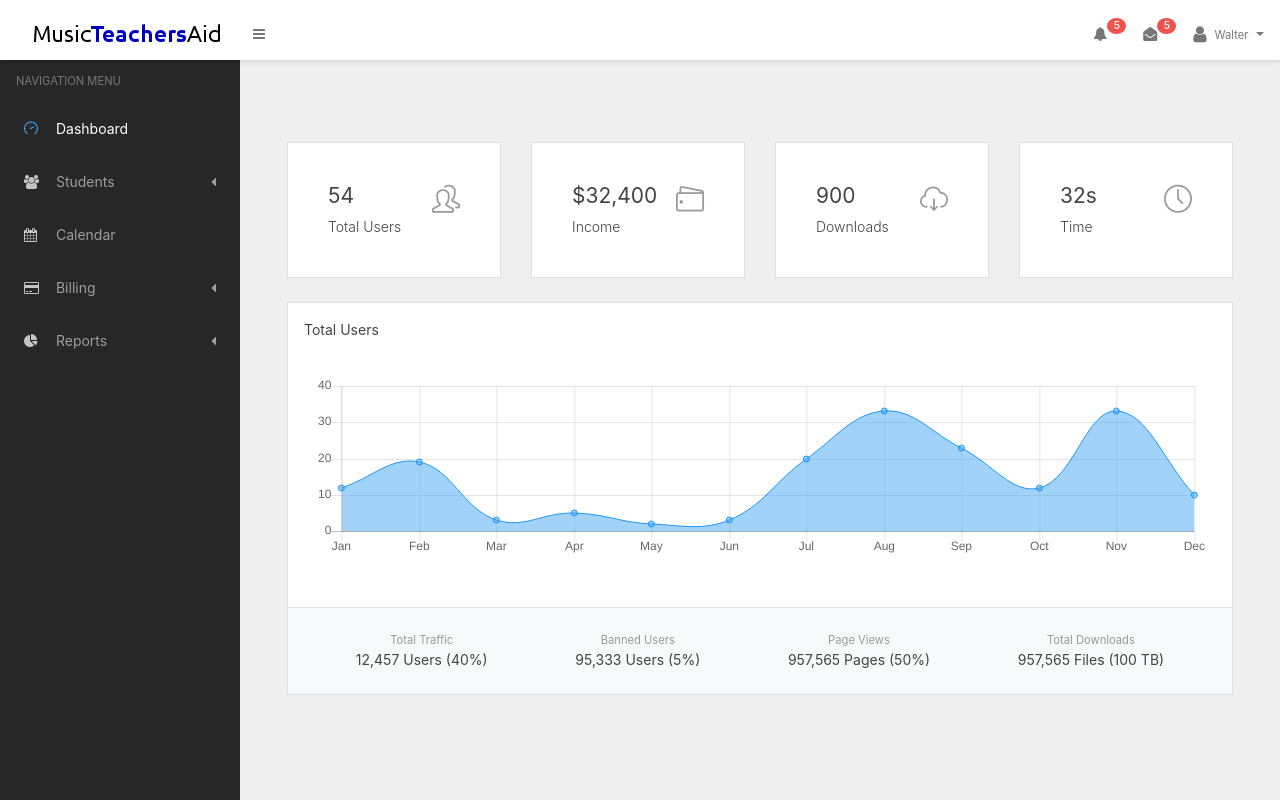
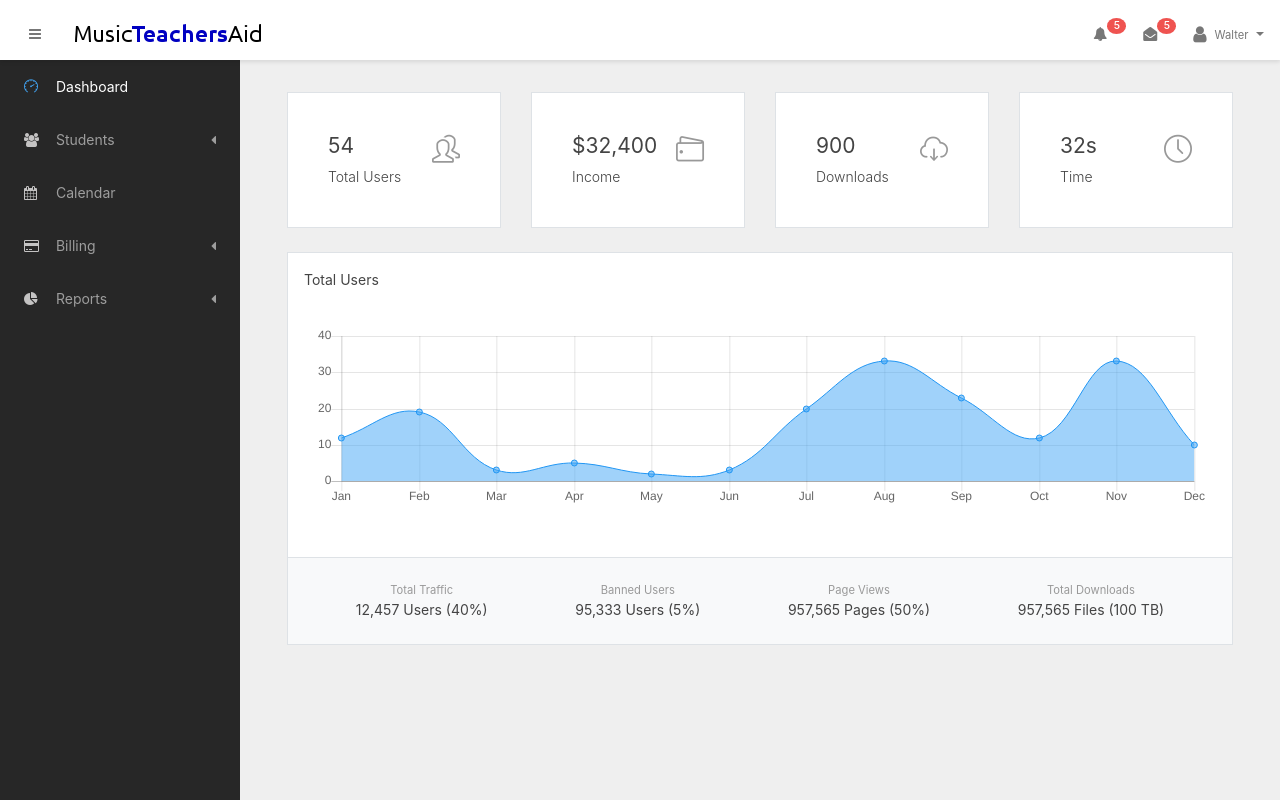
Before and after one commit to waltprorok/mta_v4, a Django app: page /account/ in a window 1280 px wide. Run offline with Django 3.2, Linux system fonts and the light colour scheme; a user stored in the database is signed in; parts of the project's set-up code (start-up, migrations or seed data) failed here and were passed over; some libraries are stand-ins or nearby versions.

Commit message:
corrected main div issue on dashboard

```diff
--- a/templates/base-dashboard.html
+++ b/templates/base-dashboard.html
@@ -15,7 +15,8 @@
 
     <!-- Stylesheets -->
     <link rel="stylesheet" type="text/css" href="{% static 'cal/css/styles.css' %}">
-    <link rel="stylesheet" type="text/css" href="{% static 'webapp/vendor/simple-line-icons/css/simple-line-icons.css' %}">
+    <link rel="stylesheet" type="text/css"
+          href="{% static 'webapp/vendor/simple-line-icons/css/simple-line-icons.css' %}">
     <link rel="stylesheet" type="text/css" href="{% static 'webapp/vendor/font-awesome/css/font-awesome.min.css' %}">
     <link rel="stylesheet" type="text/css" href="{% static 'webapp/css/styles.css' %}">
 
@@ -30,12 +31,12 @@
             <i class="fa fa-bars"></i>
         </a>
 
+        <a href="#" class="btn btn-link sidebar-toggle d-md-down-none">
+            <i class="fa fa-bars"></i>
+        </a>
+
         <a class="navbar-brand" href="{% url 'dashboard' %}">
             <img src="{% static 'webapp/imgs/logo-mta.png' %}" alt="logo">
-        </a>
-
-        <a href="#" class="btn btn-link sidebar-toggle d-md-down-none">
-            <i class="fa fa-bars"></i>
         </a>
 
         <ul class="navbar-nav ml-auto">
@@ -86,7 +87,7 @@
         <div class="sidebar">
             <nav class="sidebar-nav">
                 <ul class="nav">
-                    <li class="nav-title">Navigation Menu</li>
+<!--                    <li class="nav-title">Navigation Menu</li>-->
 
                     <li class="nav-item">
                         <a href="{% url 'dashboard' %}"
@@ -135,7 +136,8 @@
                     </li>
 
                     <li class="nav-item">
-                        <a href="{% url 'cal:calendar' %}" class="nav-link {% if request.get_full_path == '/calendar/' %} active {% else %} {% endif %}">
+                        <a href="{% url 'cal:calendar' %}"
+                           class="nav-link {% if request.get_full_path == '/calendar/' %} active {% else %} {% endif %}">
                             <i class="fa fa-calendar"></i> Calendar
                         </a>
                     </li>
@@ -245,7 +247,7 @@
                 </ul>
             </nav>
         </div>
-    </div>
+
 
         <div class="content">
             <div class="container-fluid">
@@ -255,6 +257,8 @@
                     {% endblock %}
                 </div>
             </div>
+        </div>
+
     </div>
 </div>
 
@@ -273,6 +277,7 @@
 
 
 
+
 </script>
 </body>
 </html>
--- a/templates/base-mta.html
+++ b/templates/base-mta.html
@@ -85,7 +85,7 @@
                         <a href="#" class="dropdown-toggle" data-toggle="dropdown" role="button" aria-expanded="false"
                            aria-haspopup="true" v-pre> Account</a>
                         <ul class="dropdown">
-                            <li class="disabled"><a href="#">{{ request.user.get_full_name }}</a></li>
+<!--                            <li class="disabled"><a href="#">{{ request.user.get_full_name }}</a></li>-->
                             <li><a href="{% url 'dashboard' %}"> Dashboard </a></li>
                             <li><a class="dropdown-item" href="{% url 'logout' %}">Logout</a></li>
                         </ul>
```
Also changed, not shown: db.sqlite3. Lines whose indentation alone changed are shown as unchanged.
